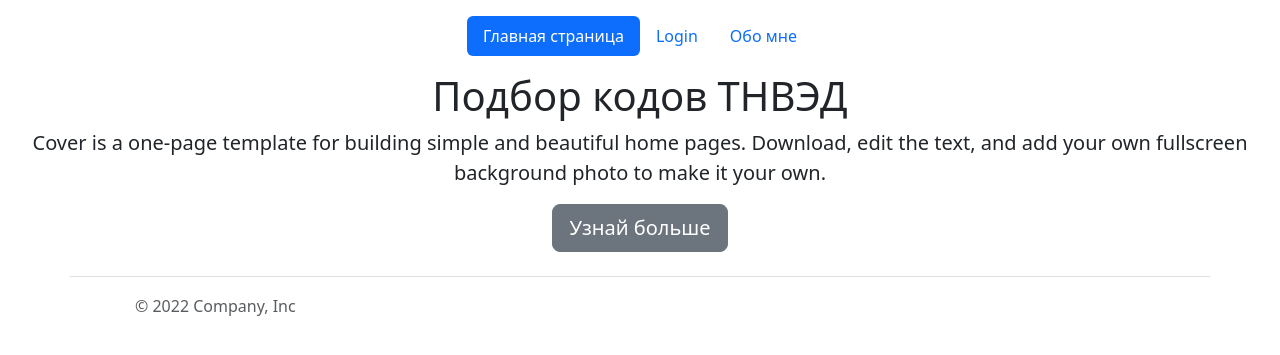
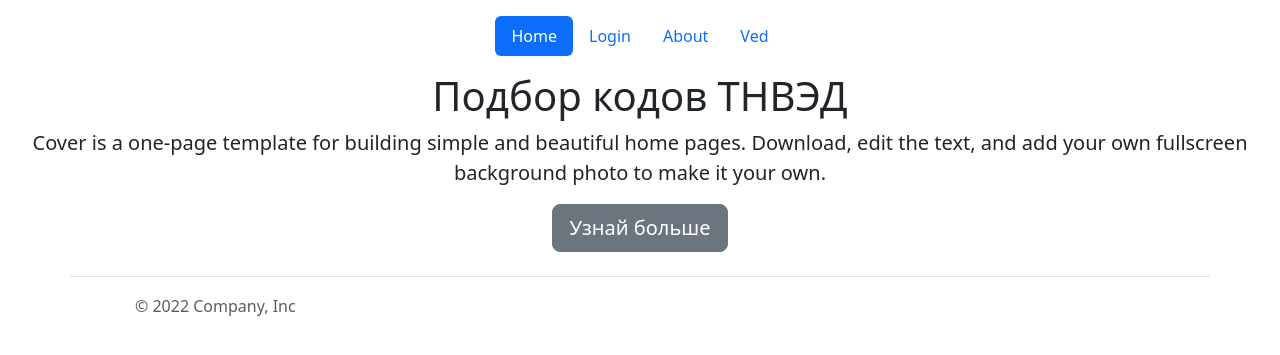
Before and after one commit to everybodygetup/soloflask, a Flask app: page / in a window 1280 px wide. Shown: the top 355 px of the page. Run offline with Flask 2, Linux system fonts and the light colour scheme; some libraries are stand-ins or nearby versions.

Commit message:
Исправил шаблоны

```diff
--- a/app/templates/base.j2
+++ b/app/templates/base.j2
@@ -56,9 +56,10 @@
 <div class="container">
     <header class="d-flex justify-content-center py-3">
       <ul class="nav nav-pills">
-        <li class="nav-item"><a href="{{ url_for('index') }}" class="nav-link active" aria-current="page">Главная страница</a></li>
+        <li class="nav-item"><a href="{{ url_for('index') }}" class="nav-link active" aria-current="page">Home</a></li>
         <li class="nav-item"><a href="{{ url_for('login') }}" class="nav-link">Login</a></li>
-        <li class="nav-item"><a href="{{ url_for('about') }}" class="nav-link">Обо мне</a></li>
+        <li class="nav-item"><a href="{{ url_for('about') }}" class="nav-link">About</a></li>
+        <li class="nav-item"><a href="{{ url_for('ved') }}" class="nav-link">Ved</a></li>
       </ul>
     </header>
   </div>
```
Also changed, not shown: app/templates/ved.j2 (added, +11 -0 lines), app/templates/wed.j2 (deleted, +0 -11 lines).
